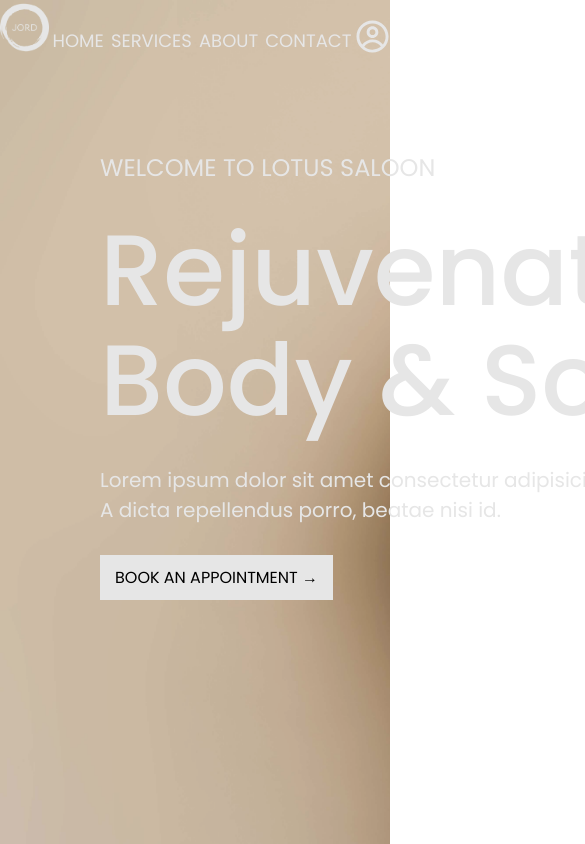
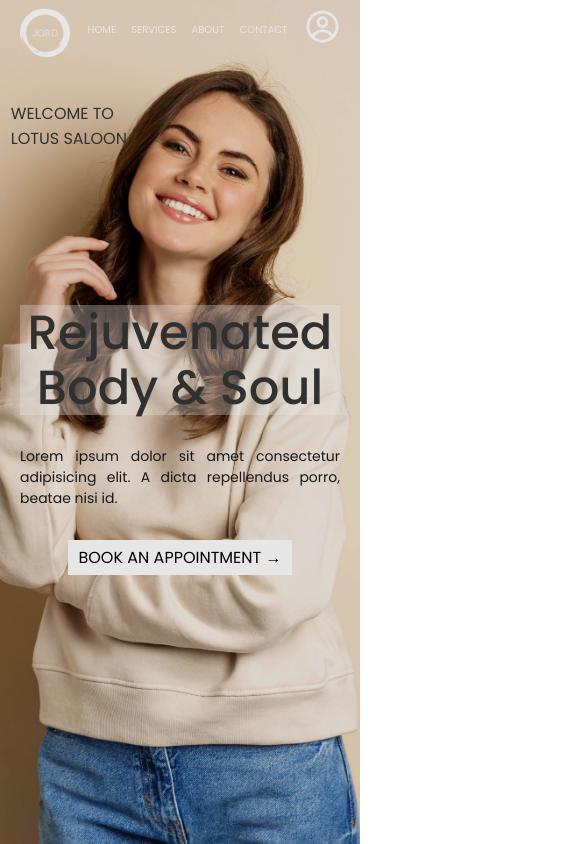
Before and after one commit to DanielMagar/SaloonUIdev, a React (Create React App) app: page / in a window 390 px wide. Shown: the top 844 px of the page, 585 px wide, since content can reach past the window. Built offline with nearby package versions, Linux system fonts and the light colour scheme.

Commit message:
Creating Responsive design for mobile (Media Query)

```diff
--- a/src/App.css
+++ b/src/App.css
@@ -2,6 +2,18 @@
   margin: 0;
   padding: 0;
   font-family: 'Poppins', sans-serif;
+}
+
+/* HEADER */
+
+.header {
+  background-image: url('./image/bg1.jpg');
+  background-size: cover;
+  background-position: center;
+  filter: brightness(0.9);
+  width: 100vw;
+  height: 100vh;
+  color: rgb(255, 255, 255);
 }
 
 /* NAV BAR */
@@ -46,16 +58,6 @@
   cursor: pointer;
 }
 
-.header {
-  background-image: url('./image/bg1.jpg');
-  background-size: cover;
-  background-position: center;
-  filter: brightness(0.9);
-  width: 100vw;
-  height: 100vh;
-  color: rgb(255, 255, 255);
-}
-
 /* main */
 
 .main {
@@ -98,3 +100,66 @@
 .book:hover {
   box-shadow: 5px 5px 6px rgba(34, 34, 34, 0.911);
 }
+
+/* Meadia Query */
+
+@media (max-width: 480px) {
+  .header {
+    overflow: hidden;
+    width: 360px;
+    background-position: 86%;
+  }
+
+  .nav {
+    width: 320px;
+    margin: 5px auto;
+    justify-content: space-between;
+  }
+
+  .logo-box {
+    width: 50px;
+    height: 50px;
+  }
+
+  .menu {
+    width: 200px;
+    font-size: 10px;
+    justify-content: space-between;
+  }
+
+  /* MAIN */
+
+  .main {
+    color: rgb(53, 53, 53);
+    margin: 250px auto;
+    width: 320px;
+    height: 270px;
+    align-items: center;
+  }
+
+  .greet {
+    position: absolute;
+    top: 12%;
+    left: 3%;
+    width: 130px;
+    font-size: 16px;
+  }
+
+  .headline {
+    font-size: 48px;
+    line-height: 55px;
+    text-align: center;
+    background-color: rgba(255, 255, 255, 0.329);
+  }
+
+  .headline-des {
+    text-align: justify;
+    font-size: 14px;
+    font-weight: 400;
+    color: rgb(24, 24, 24);
+  }
+
+  .book {
+    padding: 5px 10px;
+  }
+}
```
